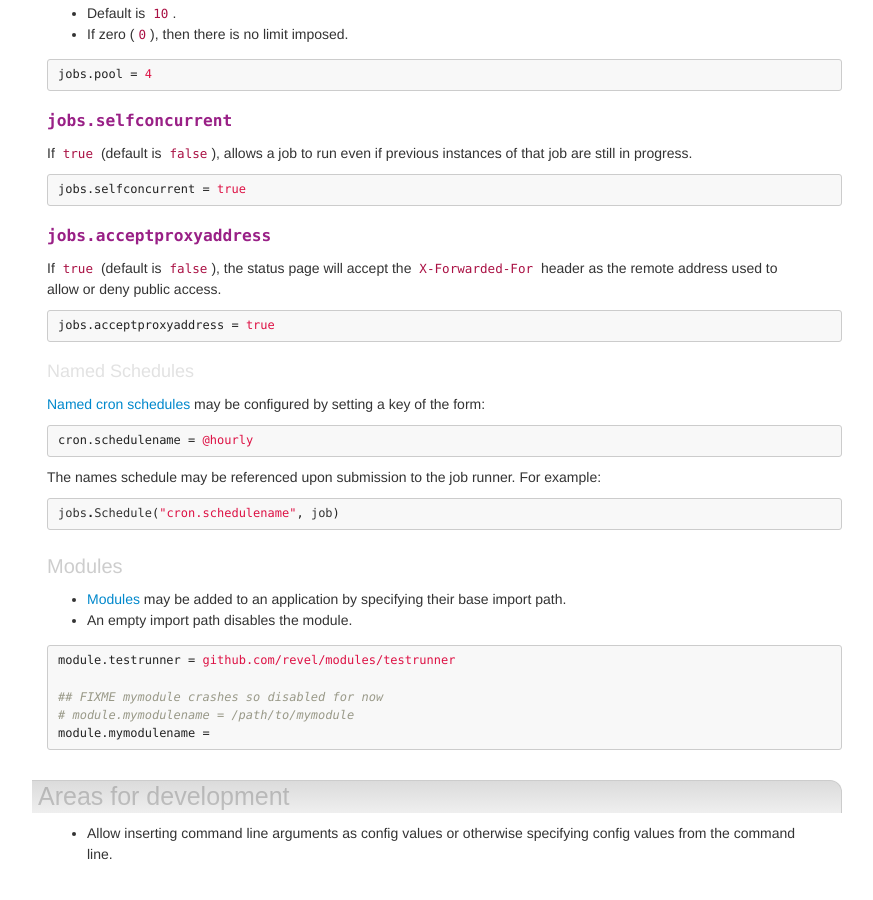
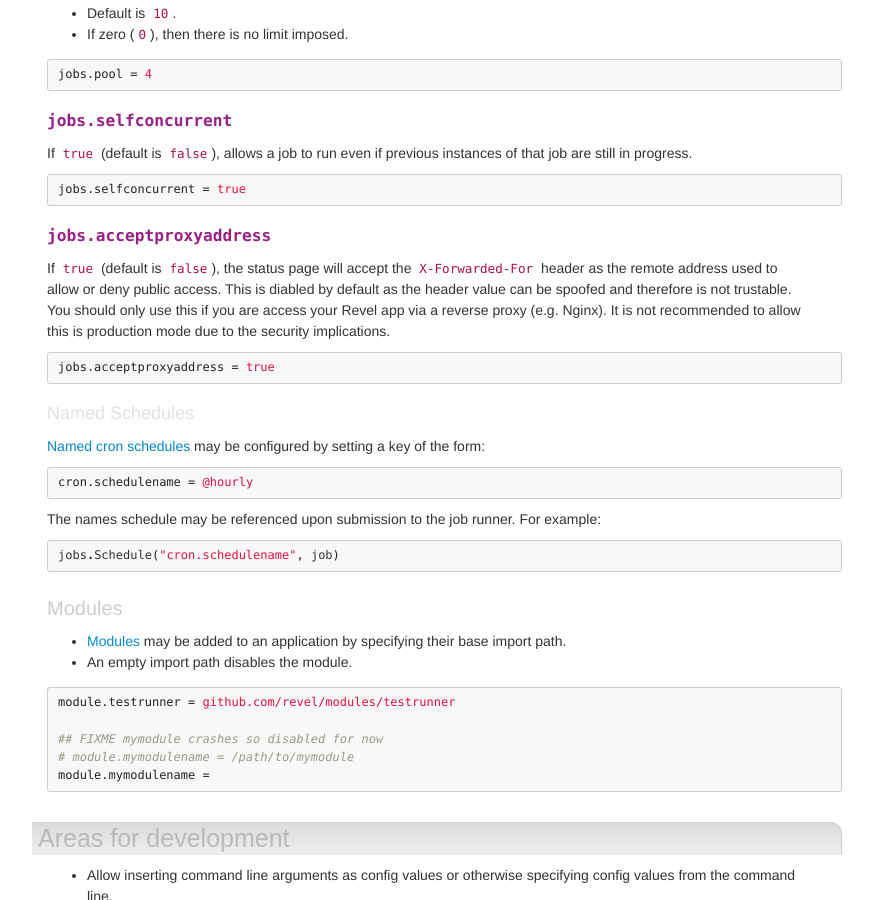
Before and after one commit to revel/revel.github.io, a Jekyll site: the page built from manual/appconf.md, in a window 1280 px wide and 900 px high, scrolled down 7875 px. Shown: the whole window, without its empty margins (343-1216 px from the left). Built offline with Jekyll 4.4.1, drawn with Linux system fonts in a browser that asks for light colours; nearby versions of some CDN libraries; comment, search, counter and statistics services are not loaded.

Commit message:
Describes security implications of enabling jobs.acceptproxyaddress

```diff
--- a/manual/appconf.md
+++ b/manual/appconf.md
@@ -524,7 +524,9 @@ jobs.selfconcurrent = true
 #### `jobs.acceptproxyaddress`
 
 If `true` (default is `false`), the status page will accept the `X-Forwarded-For` header as the remote
-address used to allow or deny public access.
+address used to allow or deny public access. This is diabled by default as the header value can be spoofed
+and therefore is not trustable. You should only use this if you are access your Revel app via a reverse
+proxy (e.g. Nginx). It is not recommended to allow this is production mode due to the security implications.
 
 {% highlight ini %}
 jobs.acceptproxyaddress = true
```
Also changed, not shown: manual/jobs.md (+1 -1 lines).
